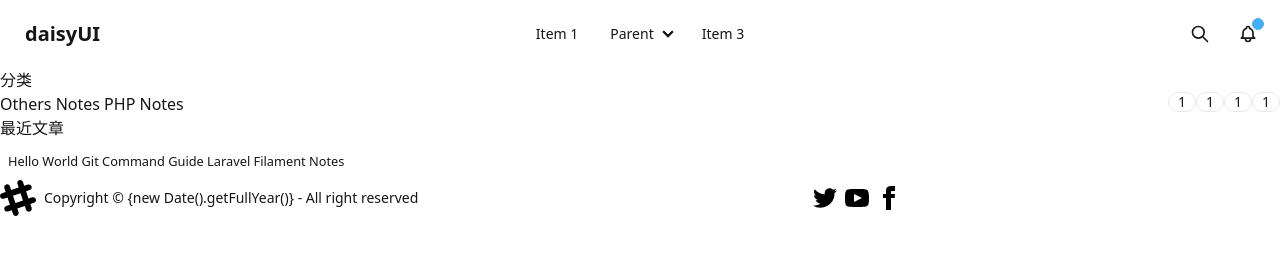
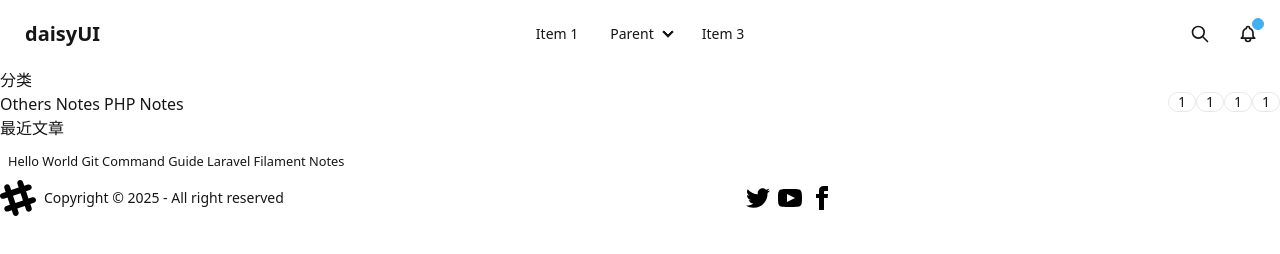
Before and after one commit to cablefan/cablefan.github.io, a plain HTML site: page 2024/12/23/first-blog/index.html in a window 1280 px wide. Drawn offline with Linux system fonts and the light colour scheme.

Commit message:
Site updated: 2024-12-26 14:45:20

```diff
--- a/2024/12/23/first-blog/index.html
+++ b/2024/12/23/first-blog/index.html
@@ -196,7 +196,7 @@
         <path
           d="M22.672 15.226l-2.432.811.841 2.515c.33 1.019-.209 2.127-1.23 2.456-1.15.325-2.148-.321-2.463-1.226l-.84-2.518-5.013 1.677.84 2.517c.391 1.203-.434 2.542-1.831 2.542-.88 0-1.601-.564-1.86-1.314l-.842-2.516-2.431.809c-1.135.328-2.145-.317-2.463-1.229-.329-1.018.211-2.127 1.231-2.456l2.432-.809-1.621-4.823-2.432.808c-1.355.384-2.558-.59-2.558-1.839 0-.817.509-1.582 1.327-1.846l2.433-.809-.842-2.515c-.33-1.02.211-2.129 1.232-2.458 1.02-.329 2.13.209 2.461 1.229l.842 2.515 5.011-1.677-.839-2.517c-.403-1.238.484-2.553 1.843-2.553.819 0 1.585.509 1.85 1.326l.841 2.517 2.431-.81c1.02-.33 2.131.211 2.461 1.229.332 1.018-.21 2.126-1.23 2.456l-2.433.809 1.622 4.823 2.433-.809c1.242-.401 2.557.484 2.557 1.838 0 .819-.51 1.583-1.328 1.847m-8.992-6.428l-5.01 1.675 1.619 4.828 5.011-1.674-1.62-4.829z"></path>
       </svg>
-      <p>Copyright © {new Date().getFullYear()} - All right reserved</p>
+      <p>Copyright © 2025 - All right reserved</p>
     </aside>
     <nav class="grid-flow-col gap-4 md:place-self-center md:justify-self-end">
       <a>
```
Also changed, not shown: 2024/12/23/hello-world/index.html (+1 -1 lines), 2024/12/23/laravel-filament/index.html (+1 -1 lines), archives/2024/12/index.html (+1 -1 lines), archives/2024/index.html (+1 -1 lines), archives/index.html (+1 -1 lines), categories/others/index.html (+1 -1 lines), categories/others/notes/index.html (+1 -1 lines), categories/php/index.html (+1 -1 lines), categories/php/notes/index.html (+1 -1 lines), index.html (+1 -1 lines).
